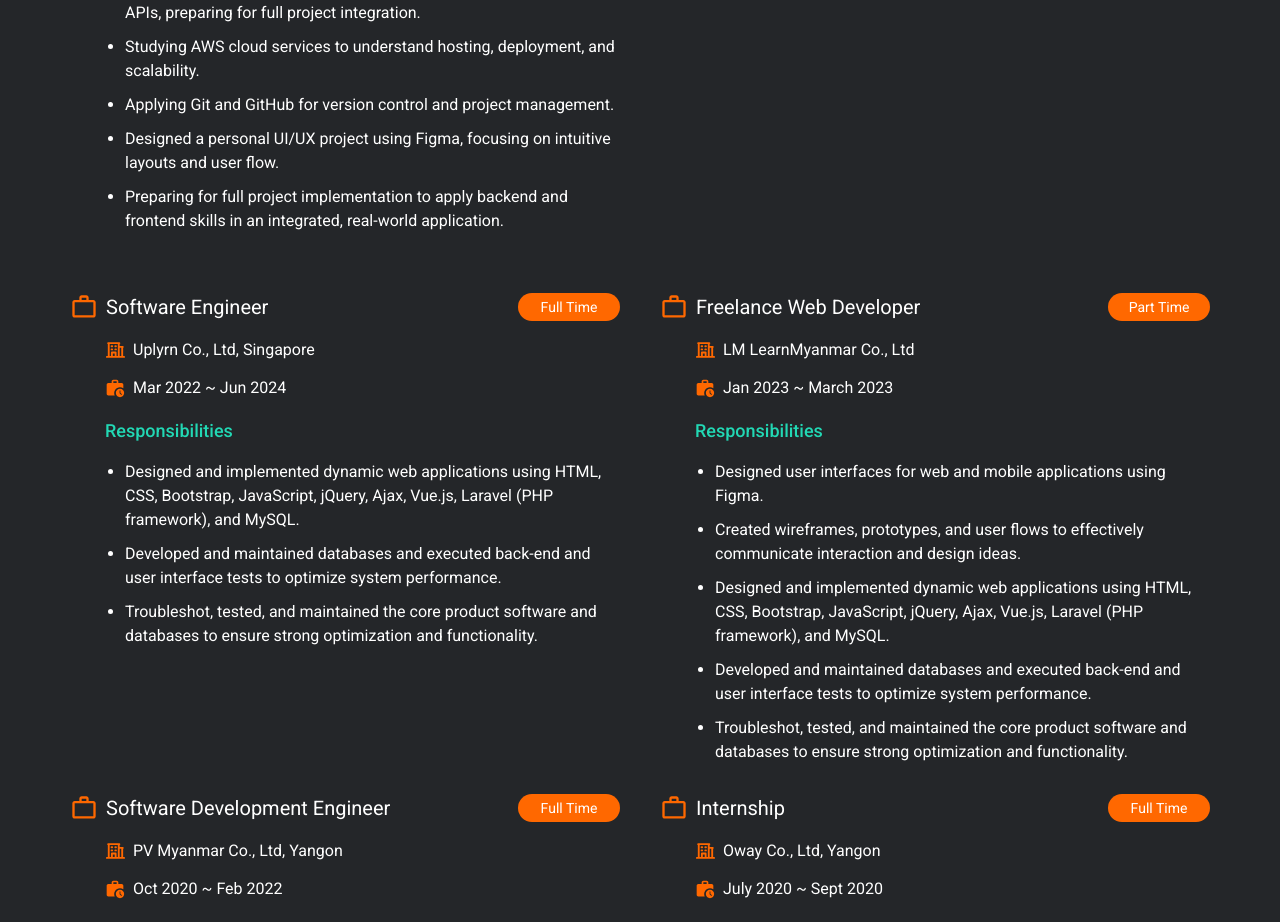
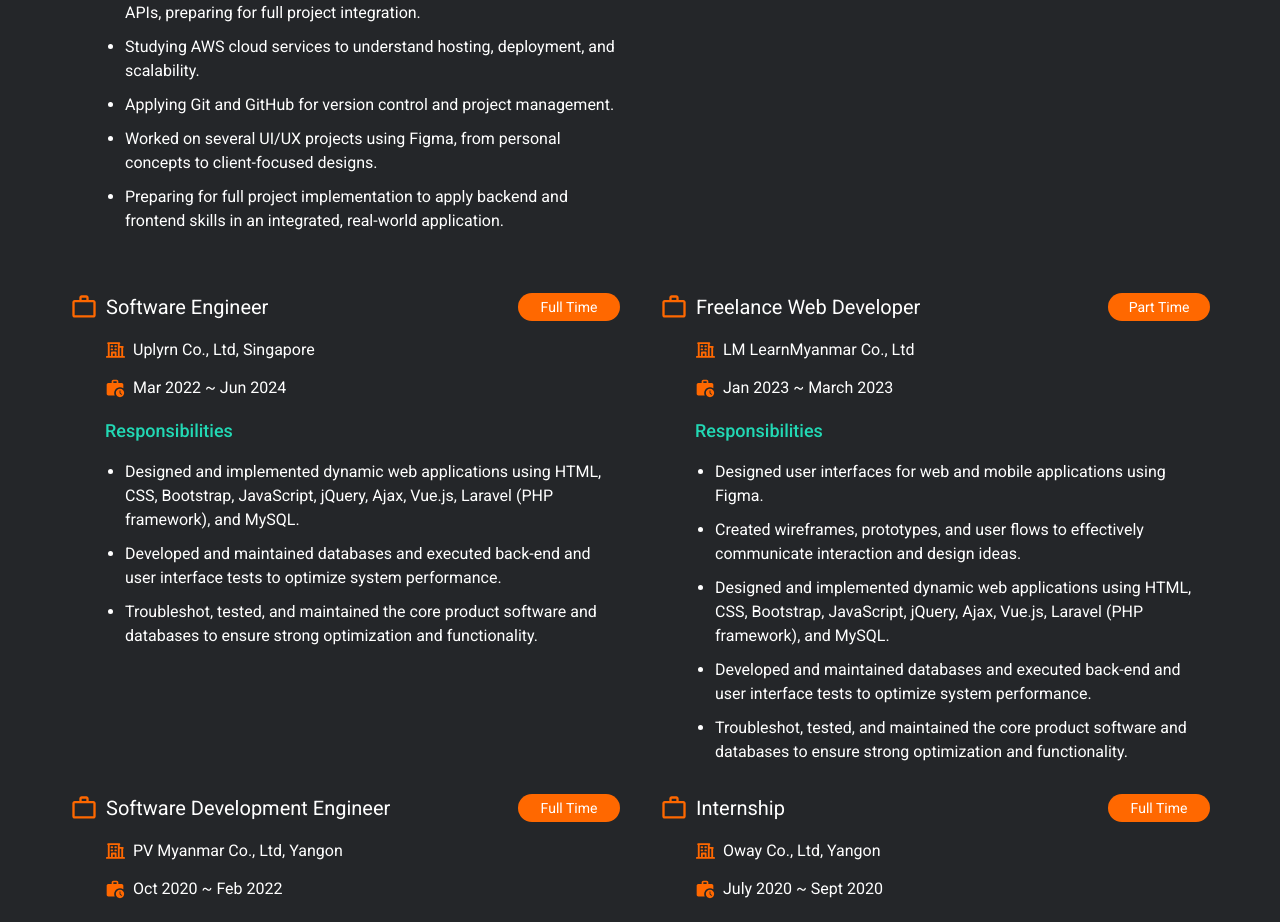
Before and after one commit to Naung2024/personal-portfolio, a React (Vite) app: page / in a window 1280 px wide. Shown: the part 2527-3449 px from the top of the page. Built offline with nearby package versions, Linux system fonts and the light colour scheme.

Commit message:
Updated some of content

```diff
--- a/src/components/WorkExperience.jsx
+++ b/src/components/WorkExperience.jsx
@@ -36,7 +36,8 @@ const WorkExperience = () => {
                             <li className="mb-2.5">Exploring back-end development with Node.js, MongoDB, and RESTful APIs, preparing for full project integration.</li>
                             <li className="mb-2.5">Studying AWS cloud services to understand hosting, deployment, and scalability.</li>
                             <li className="mb-2.5">Applying Git and GitHub for version control and project management.</li>
-                            <li className="mb-2.5">Designed a personal UI/UX project using Figma, focusing on intuitive layouts and user flow.</li>
+                            <li className="mb-2.5">Worked on several UI/UX projects using Figma, from personal
+                            concepts to client-focused designs.</li>
                             <li className="mb-2.5">Preparing for full project implementation to apply backend and frontend skills in an integrated, real-world application.</li>
                         </ul>
                     </div>
```
